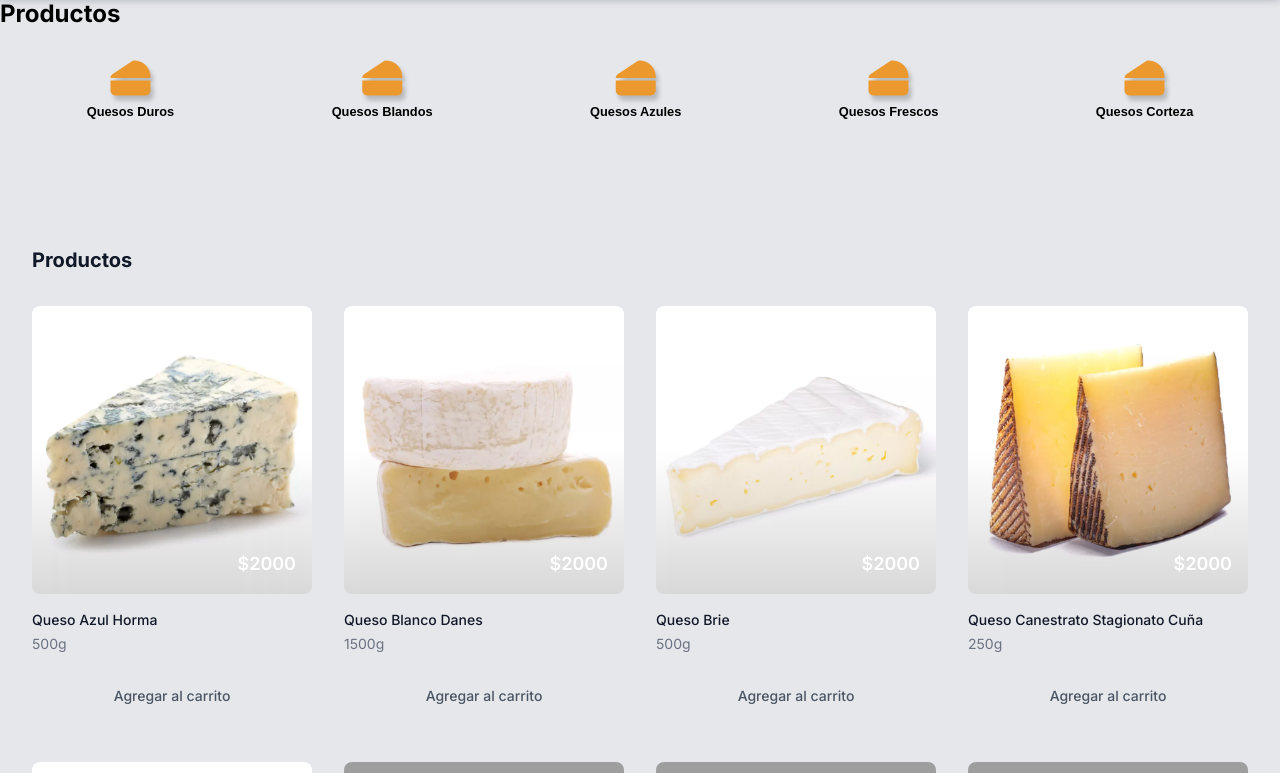
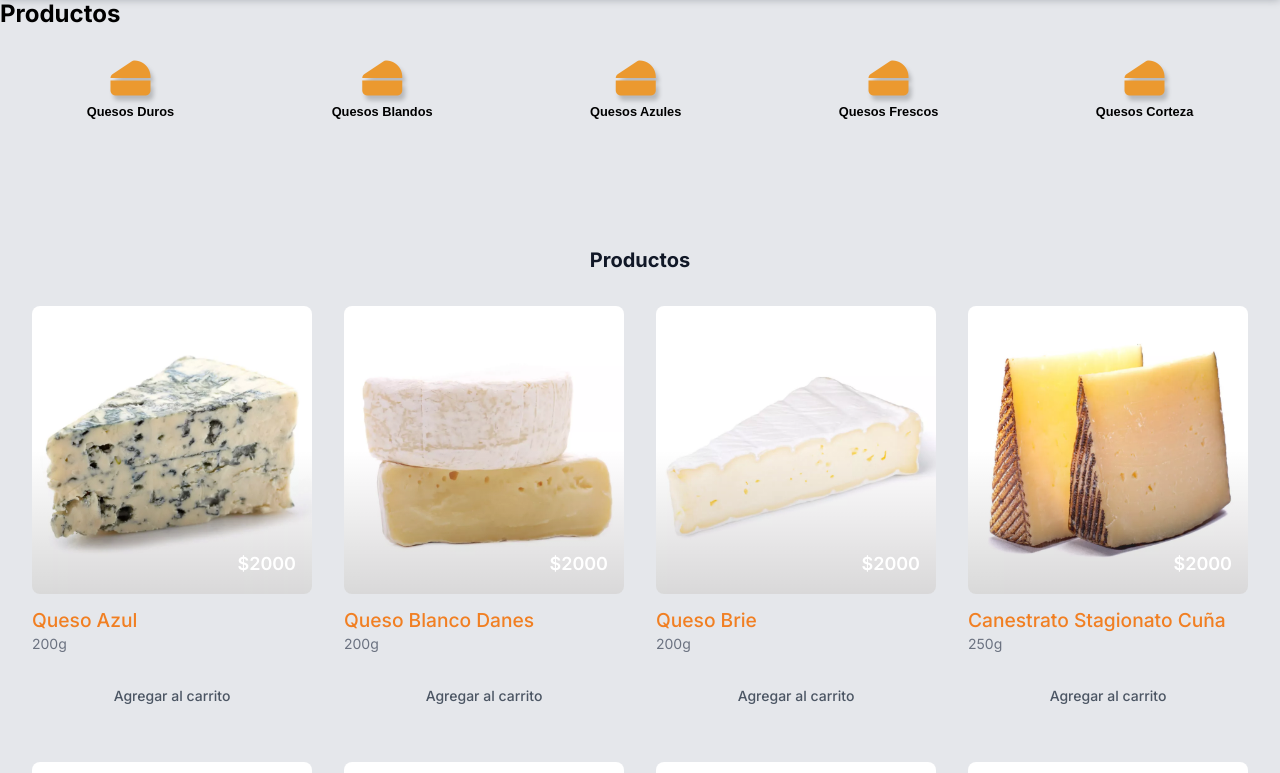
Before and after one commit to Sachonski/grupo_8_Chistech, a Node server app: page /productos in a window 1280 px wide. Shown: the part 53-826 px from the top of the page. Run offline with Node 20, Linux system fonts and the light colour scheme; some libraries are stand-ins or nearby versions; grey boxes are pictures that could not be loaded.

Commit message:
productos diversos

```diff
--- a/public/css/style.css
+++ b/public/css/style.css
@@ -137,6 +137,7 @@ i {
     font-size: 1.25rem;
     line-height: 1.75rem;
     color: var(--gray-900);
+    text-align: center;
 }
 
 
@@ -175,10 +176,10 @@ i {
 }
 
 .product-description h3 {
-    font-size: 0.875rem;
+    font-size: 1.2rem;
     line-height: 1.25rem;
     font-weight: 500;
-    color: var(--gray-900);
+    color: rgb(241, 127, 34);
 }
 
 .product-description p {
@@ -294,7 +295,7 @@ i {
     width: 40%;
 }
 
-.barra-lateral {
+.container-barra-lateral {
     padding-top: 1rem;
     padding-bottom: 1rem;
     background-color: var(--gray-200);
@@ -305,12 +306,11 @@ i {
     flex-direction: column;
 }
 
-.barra-lateral h2 {
+.container-barra-lateral h2 {
+    font-weight: 700;
+    font-size: 1.25rem;
+    line-height: 1.75rem;
     color: var(--gray-900);
-    font-family: var(--font1);
-    font-size: 2rem;
-    text-align: center;
-    padding-bottom: 1rem;
 }
 
 .slider-info {
@@ -358,7 +358,7 @@ footer h2 {
 }
 
 .footer {
-    display: flex;
+    max-width: none;
     justify-content: center;
     align-items: center;
     flex-direction: column;
--- a/views/productos.html
+++ b/views/productos.html
@@ -89,8 +89,8 @@
                                     <img src="..\img\queso-azul-cabra-920x920.png" alt="Queso bien rico" />
                                 </div>
                                 <div class="product-description">
-                                    <h3>Queso Azul Horma</h3>
-                                    <p>500g</p>
+                                    <h3>Queso Azul</h3>
+                                    <p>200g</p>
                                 </div>
                                 <div class="product-price">
                                     <div aria-hidden="true"></div>
@@ -110,7 +110,7 @@
                                 </div>
                                 <div class="product-description">
                                     <h3>Queso Blanco Danes</h3>
-                                    <p>1500g</p>
+                                    <p>200g</p>
                                 </div>
                                 <div class="product-price">
                                     <div aria-hidden="true"></div>
@@ -130,7 +130,7 @@
                                 </div>
                                 <div class="product-description">
                                     <h3>Queso Brie</h3>
-                                    <p>500g</p>
+                                    <p>200g</p>
                                 </div>
                                 <div class="product-price">
                                     <div aria-hidden="true"></div>
@@ -149,7 +149,7 @@
                                     <img src="..\img\queso-canestrato-stagionato-920x920.png" alt="Queso bien rico" />
                                 </div>
                                 <div class="product-description">
-                                    <h3>Queso Canestrato Stagionato Cuña</h3>
+                                    <h3>Canestrato Stagionato Cuña</h3>
                                     <p>250g</p>
                                 </div>
                                 <div class="product-price">
@@ -169,7 +169,107 @@
                                     <img src="..\img\queso-cheddar-ingles-920x920.png" alt="Queso bien rico" />
                                 </div>
                                 <div class="product-description">
-                                    <h3>Queso Parmesano Estacionado Horma</h3>
+                                    <h3>Queso Cheddar Ingles</h3>
+                                    <p>200g</p>
+                                </div>
+                                <div class="product-price">
+                                    <div aria-hidden="true"></div>
+                                    <p>$2000</p>
+                                </div>
+                            </div>
+                            <div>
+                                <a href="#" class="boton"> Agregar al carrito</a>
+                            </div>
+                        </div>
+                    </div>
+                    <div>
+                        <div class="product">
+                            <div class="product-card">
+                                <div class="product-image">
+                                    <img src="..\img\queso-cremoso-920x920.png" alt="Queso bien rico" />
+                                </div>
+                                <div class="product-description">
+                                    <h3>Queso Cremoso</h3>
+                                    <p>200g</p>
+                                </div>
+                                <div class="product-price">
+                                    <div aria-hidden="true"></div>
+                                    <p>$2000</p>
+                                </div>
+                            </div>
+                            <div>
+                                <a href="#" class="boton"> Agregar al carrito</a>
+                            </div>
+                        </div>
+                    </div>
+                    <div>
+                        <div class="product">
+                            <div class="product-card">
+                                <div class="product-image">
+                                    <img src="..\img\queso-gouda.png" alt="Queso bien rico" />
+                                </div>
+                                <div class="product-description">
+                                    <h3>Queso Gouda Cuña</h3>
+                                    <p>250g</p>
+                                </div>
+                                <div class="product-price">
+                                    <div aria-hidden="true"></div>
+                                    <p>$2000</p>
+                                </div>
+                            </div>
+                            <div>
+                                <a href="#" class="boton"> Agregar al carrito</a>
+                            </div>
+                        </div>
+                    </div>
+                    <div>
+                        <div class="product">
+                            <div class="product-card">
+                                <div class="product-image">
+                                    <img src="..\img\queso-gruyere-920x920.png" alt="Queso bien rico" />
+                                </div>
+                                <div class="product-description">
+                                    <h3>Queso Gruyere</h3>
+                                    <p>200g</p>
+                                </div>
+                                <div class="product-price">
+                                    <div aria-hidden="true"></div>
+                                    <p>$2000</p>
+                                </div>
+                            </div>
+                            <div>
+                                <a href="#" class="boton"> Agregar al carrito</a>
+                            </div>
+                        </div>
+                    </div>
+                    <div>
+                        <div class="product">
+                            <div class="product-card">
+                                <div class="product-image">
+                                    <img src="..\img\queso-mozzarella-polpetta-920x920.png" alt="Queso bien rico" />
+                                </div>
+                                <div class="product-description">
+                                    <h3>Queso Mozzarella Polpetta</h3>
+                                    <p>250g</p>
+                                </div>
+                                <div class="product-price">
+                                    <div aria-hidden="true"></div>
+                                    <p>$2000</p>
+                                </div>
+                            </div>
+                            <div>
+                                <a href="#" class="boton"> Agregar al carrito</a>
+                            </div>
+                        </div>
+                    </div>
+                    <div>
+                        <div class="product">
+                            <div class="product-card">
+                                <div class="product-image">
+                                    <img src="..\img\queso-parmesano-15-meses-920x920.png" alt="Queso bien rico" />
+                                </div>
+                                <div class="product-description">
+                                    <h3>Queso Parmesano 15 Meses</h3>
                                     <p>500g</p>
                                 </div>
                                 <div class="product-price">
@@ -186,10 +286,10 @@
                         <div class="product">
                             <div class="product-card">
                                 <div class="product-image">
-                                    <img src="../img/gruyere.jpg" alt="Queso bien rico" />
+                                    <img src="..\img\queso-pecorino-18-meses-920x920.png" alt="Queso bien rico" />
                                 </div>
                                 <div class="product-description">
-                                    <h3>Queso Parmesano Estacionado Horma</h3>
+                                    <h3>Queso Pecorino 18 Meses</h3>
                                     <p>500g</p>
                                 </div>
                                 <div class="product-price">
@@ -206,10 +306,30 @@
                         <div class="product">
                             <div class="product-card">
                                 <div class="product-image">
-                                    <img src="../img/gruyere.jpg" alt="Queso bien rico" />
+                                    <img src="..\img\queso-provoleta-920x920.png" alt="Queso bien rico" />
                                 </div>
                                 <div class="product-description">
-                                    <h3>Queso Parmesano Estacionado Horma</h3>
+                                    <h3>Queso Provoletta</h3>
+                                    <p>200g</p>
+                                </div>
+                                <div class="product-price">
+                                    <div aria-hidden="true"></div>
+                                    <p>$2000</p>
+                                </div>
+                            </div>
+                            <div>
+                                <a href="#" class="boton"> Agregar al carrito</a>
+                            </div>
+                        </div>
+                    </div>
+                    <div>
+                        <div class="product">
+                            <div class="product-card">
+                                <div class="product-image">
+                                    <img src="..\img\queso-provolone-stagionato-920x920.png" alt="Queso bien rico" />
+                                </div>
+                                <div class="product-description">
+                                    <h3>Queso Provolone Stagionato</h3>
                                     <p>500g</p>
                                 </div>
                                 <div class="product-price">
@@ -226,90 +346,10 @@
                         <div class="product">
                             <div class="product-card">
                                 <div class="product-image">
-                                    <img src="../img/gruyere.jpg" alt="Queso bien rico" />
+                                    <img src="..\img\queso-sbrinz-18-meses-920x920.png" alt="Queso bien rico" />
                                 </div>
                                 <div class="product-description">
-                                    <h3>Queso Parmesano Estacionado Horma</h3>
-                                    <p>500g</p>
-                                </div>
-                                <div class="product-price">
-                                    <div aria-hidden="true"></div>
-                                    <p>$2000</p>
-                                </div>
-                            </div>
-                            <div>
-                                <a href="#" class="boton"> Agregar al carrito</a>
-                            </div>
-                        </div>
-                    </div>
-                    <div>
-                        <div class="product">
-                            <div class="product-card">
-                                <div class="product-image">
-                                    <img src="../img/gruyere.jpg" alt="Queso bien rico" />
-                                </div>
-                                <div class="product-description">
-                                    <h3>Queso Parmesano Estacionado Horma</h3>
-                                    <p>500g</p>
-                                </div>
-                                <div class="product-price">
-                                    <div aria-hidden="true"></div>
-                                    <p>$2000</p>
-                                </div>
-                            </div>
-                            <div>
-                                <a href="#" class="boton"> Agregar al carrito</a>
-                            </div>
-                        </div>
-                    </div>
-                    <div>
-                        <div class="product">
-                            <div class="product-card">
-                                <div class="product-image">
-                                    <img src="../img/gruyere.jpg" alt="Queso bien rico" />
-                                </div>
-                                <div class="product-description">
-                                    <h3>Queso Parmesano Estacionado Horma</h3>
-                                    <p>500g</p>
-                                </div>
-                                <div class="product-price">
-                                    <div aria-hidden="true"></div>
-                                    <p>$2000</p>
-                                </div>
-                            </div>
-                            <div>
-                                <a href="#" class="boton"> Agregar al carrito</a>
-                            </div>
-                        </div>
-                    </div>
-                    <div>
-                        <div class="product">
-                            <div class="product-card">
-                                <div class="product-image">
-                                    <img src="../img/gruyere.jpg" alt="Queso bien rico" />
-                                </div>
-                                <div class="product-description">
-                                    <h3>Queso Parmesano Estacionado Horma</h3>
-                                    <p>500g</p>
-                                </div>
-                                <div class="product-price">
-                                    <div aria-hidden="true"></div>
-                                    <p>$2000</p>
-                                </div>
-                            </div>
-                            <div>
-                                <a href="#" class="boton"> Agregar al carrito</a>
-                            </div>
-                        </div>
-                    </div>
-                    <div>
-                        <div class="product">
-                            <div class="product-card">
-                                <div class="product-image">
-                                    <img src="../img/gruyere.jpg" alt="Queso bien rico" />
-                                </div>
-                                <div class="product-description">
-                                    <h3>Queso Parmesano Estacionado Horma</h3>
+                                    <h3>Queso Sbrinz 18 Meses</h3>
                                     <p>500g</p>
                                 </div>
                                 <div class="product-price">
```
Also changed, not shown: views/home.html (+49 -53 lines).
